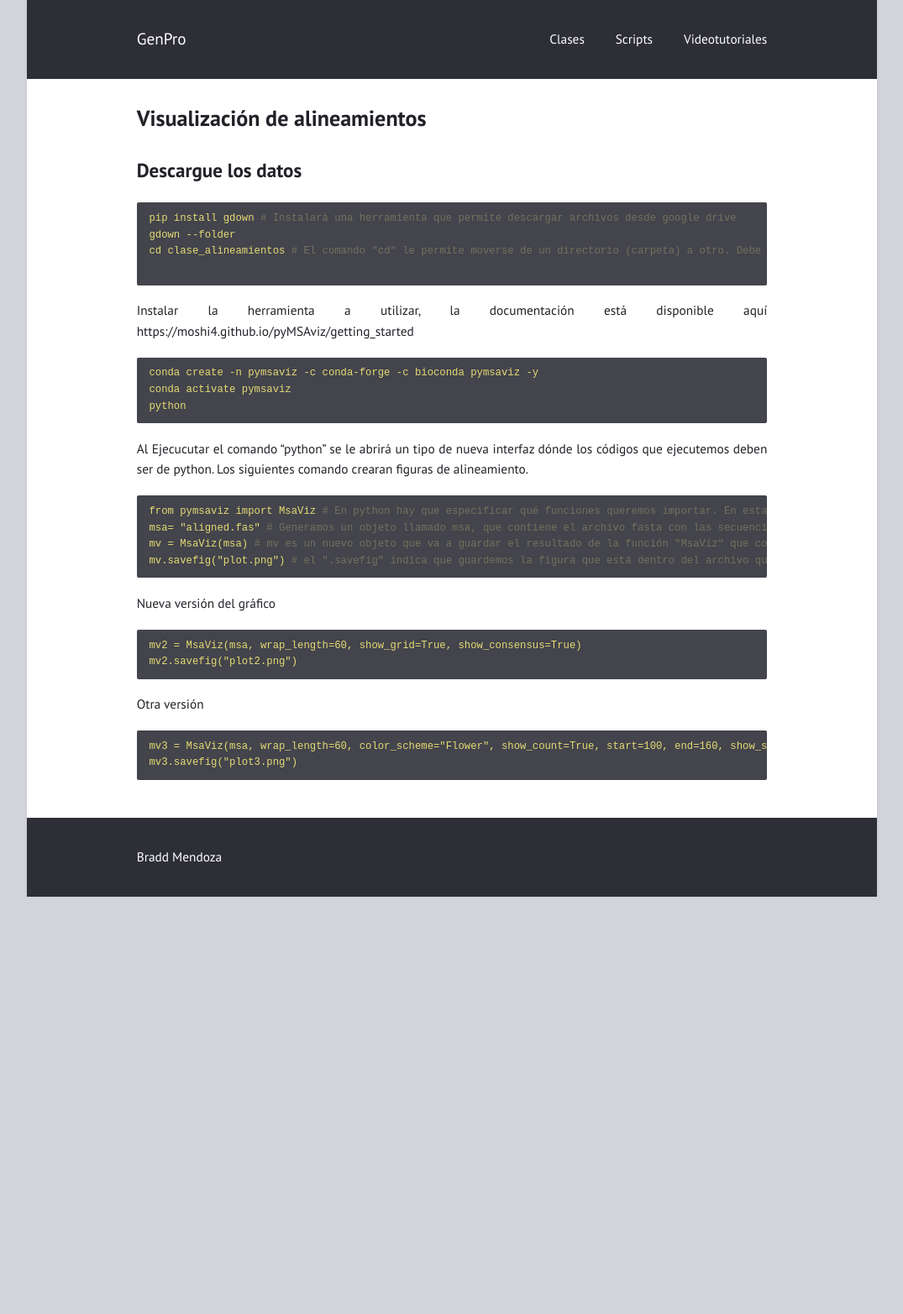
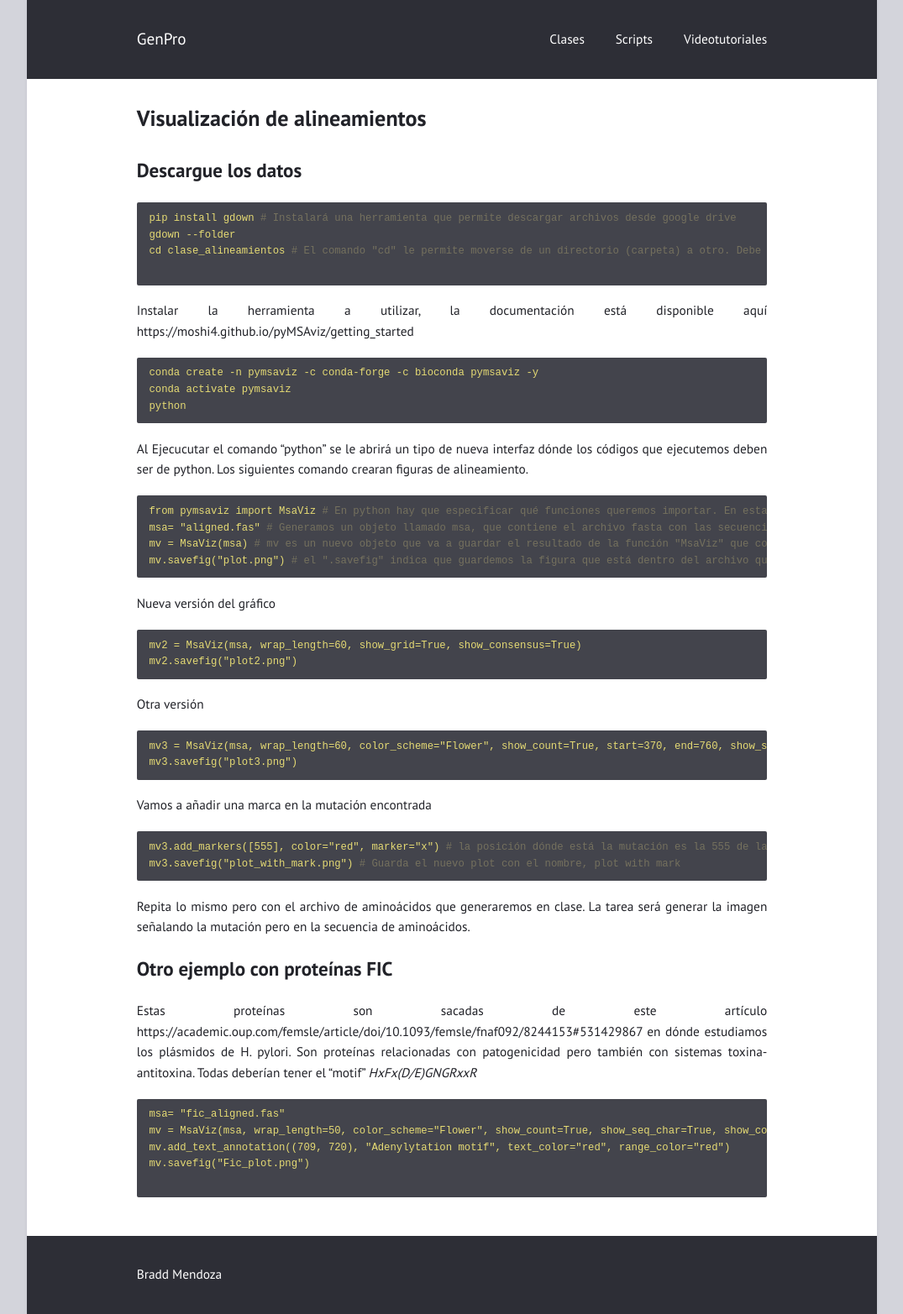
Before and after one commit to braddmg/GenPro, a Jekyll site: the page built from _posts/2025-09-17-Visualizacion-de-alineamientos.md, in a window 1280 px wide. Shown: the whole page at 84% size, without its empty margins (102-1177 px from the left). Built offline with Jekyll 4.4.1, drawn with Linux system fonts in a browser that asks for light colours; before the commit the page ends 1068 px from its top, so only the background shows below that.

Commit message:
Update 2025-09-17-Visualizacion-de-alineamientos.md

````diff
--- a/_posts/2025-09-17-Visualizacion-de-alineamientos.md
+++ b/_posts/2025-09-17-Visualizacion-de-alineamientos.md
@@ -34,6 +34,25 @@ mv2.savefig("plot2.png")
 ```
 Otra versión
 ```yml
-mv3 = MsaViz(msa, wrap_length=60, color_scheme="Flower", show_count=True, start=100, end=160, show_seq_char=False, show_consensus=True, consensus_color="tomato")
+mv3 = MsaViz(msa, wrap_length=60, color_scheme="Flower", show_count=True, start=370, end=760, show_seq_char=False, show_consensus=True, consensus_color="tomato")
 mv3.savefig("plot3.png")
 ```
+Vamos a añadir una marca en la mutación encontrada
+
+```yml
+mv3.add_markers([555], color="red", marker="x") # la posición dónde está la mutación es la 555 de la secuencia de ref.
+mv3.savefig("plot_with_mark.png") # Guarda el nuevo plot con el nombre, plot with mark
+```
+
+Repita lo mismo pero con el archivo de aminoácidos que generaremos en clase.
+La tarea será generar la imagen señalando la mutación pero en la secuencia de aminoácidos.
+
+# Otro ejemplo con proteínas FIC
+Estas proteínas son sacadas de este artículo https://academic.oup.com/femsle/article/doi/10.1093/femsle/fnaf092/8244153#531429867 en dónde estudiamos los plásmidos de H. pylori. Son proteínas relacionadas con patogenicidad pero también con sistemas toxina-antitoxina. Todas deberían tener el "motif" *HxFx(D/E)GNGRxxR*
+```yml
+msa= "fic_aligned.fas"
+mv = MsaViz(msa, wrap_length=50, color_scheme="Flower", show_count=True, show_seq_char=True, show_cons\ensus=True, consensus_color="tomato", start=540)
+mv.add_text_annotation((709, 720), "Adenylytation motif", text_color="red", range_color="red")
+mv.savefig("Fic_plot.png")
+
+```
````
